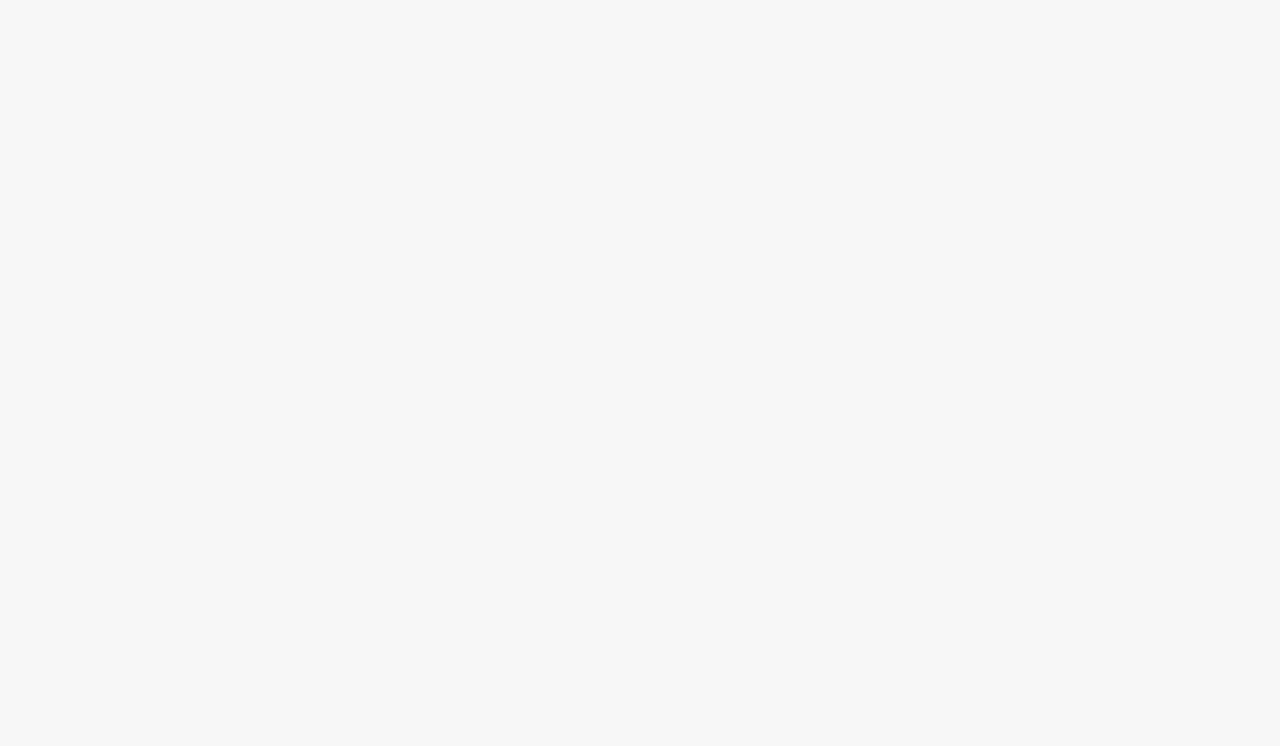
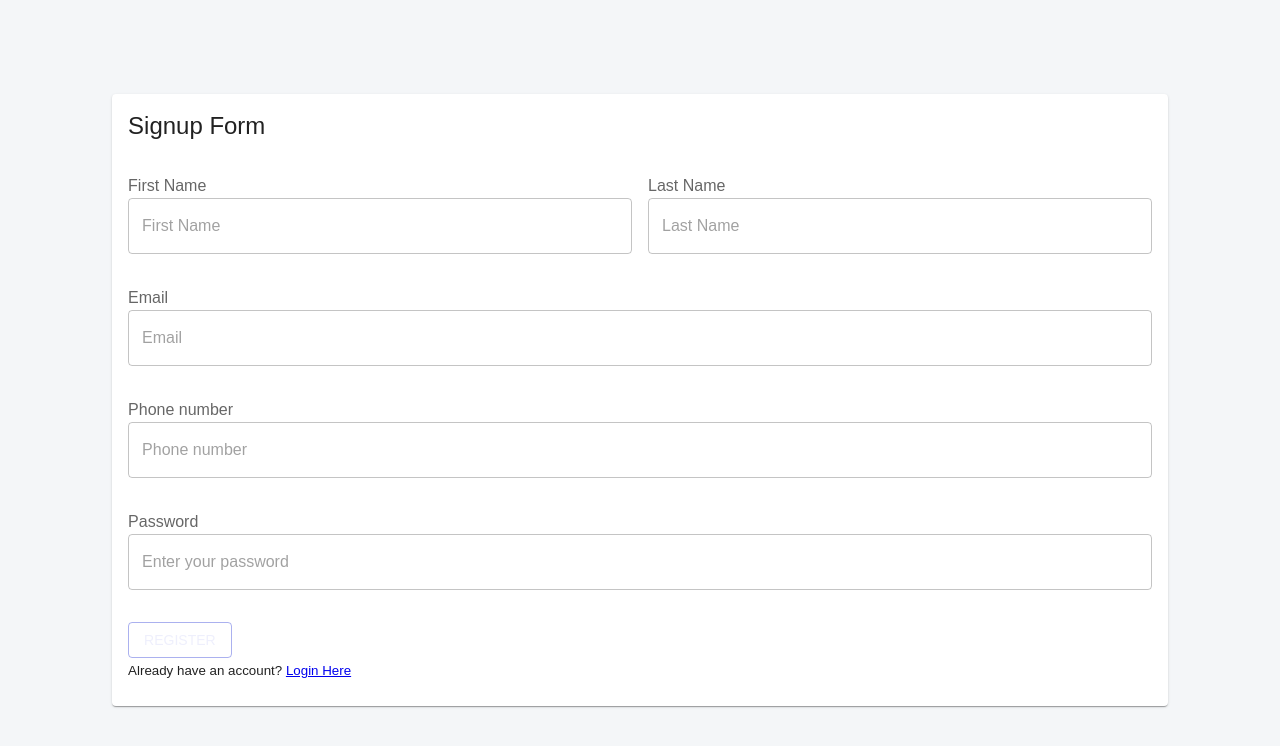
Before and after one commit to dylanson25/bedu-pf-fsd-frontend-2023, a React (Vite) app: page /register in a window 1280 px wide. Before the commit this address had no page. Shown: the top 746 px of the page. Built offline with nearby package versions, Linux system fonts and the light colour scheme.

Commit message:
feat: Creating login and register components

```diff
--- a/src/App.jsx
+++ b/src/App.jsx
@@ -1,5 +1,6 @@
 import { BrowserRouter as Router, Routes, Route } from "react-router-dom";
 import { Home, Login } from "./views";
+import Signup from "./views/Signup";
 
 function App() {
   return (
@@ -7,6 +8,7 @@ function App() {
       <Routes>
         <Route exact path="/" element={<Home />} />
         <Route path="/login" element={<Login />} />
+        <Route path="/register" element={<Signup />} />
       </Routes>
     </Router>
   );
--- a/src/main.jsx
+++ b/src/main.jsx
@@ -5,7 +5,7 @@ import { Provider } from "react-redux";
 import store from "./redux/store";
 
 import CssBaseline from "@mui/material/CssBaseline";
-import { ThemeProvider, StyledEngineProvider } from "@mui/material";
+import { ThemeProvider, StyledEngineProvider, Container } from "@mui/material";
 import theme from "./utils/theme/ThemeConfig";
 import "./assets/styles/index.css";
 
@@ -15,7 +15,9 @@ ReactDOM.createRoot(document.getElementById("root")).render(
       <ThemeProvider theme={theme("light")}>
         <StyledEngineProvider injectFirst>
           <CssBaseline />
-          <App />
+          <Container maxWidth="lg">
+            <App />
+          </Container>
         </StyledEngineProvider>
       </ThemeProvider>
     </Provider>
--- a/src/redux/userSlice.js
+++ b/src/redux/userSlice.js
@@ -14,7 +14,7 @@ export const loginUser = createAsyncThunk(
       `${process.env.API_END_POINT}login`,
       userCredentials
     );
-    const response = await request.data.jwt;
+    const response = await request.data;
     localStorage.setItem("user", JSON.stringify(response));
     return response;
   }
--- a/src/views/Home.jsx
+++ b/src/views/Home.jsx
@@ -25,8 +25,9 @@ const Home = () => {
       <div className="home-view">
         {user ? (
           <>
-            <h4>Hola pendiente</h4>
-            <h5>Tu token es {user}</h5>
+            <h4>Hola {user.fullName}</h4>
+            <h4>con email {user.email}</h4>
+            <h5>Tu token es {user.jwt}</h5>
             <button onClick={handleLogout}>LOGOUT</button>
           </>
         ) : (
--- a/src/views/Login.jsx
+++ b/src/views/Login.jsx
@@ -1,21 +1,42 @@
-import { useState } from "react";
+import { useEffect, useState } from "react";
 import { useDispatch, useSelector } from "react-redux";
 import { loginUser } from "../redux/userSlice";
-import { useNavigate } from "react-router-dom";
+import { useNavigate, useSearchParams } from "react-router-dom";
+import {
+  FormLabel,
+  TextField,
+  Button,
+  Card,
+  CardContent,
+  CardHeader,
+  Grid,
+  Alert,
+  AlertTitle,
+  Collapse,
+  IconButton,
+} from "@mui/material";
+import { Link } from "react-router-dom";
+import CloseIcon from "@mui/icons-material/Close";
 
 const Login = () => {
   //States
   const [email, setEmail] = useState("");
   const [password, setPassword] = useState("");
+  const [success, setSuccess] = useState(false);
+  const [toggleErrorMessage, setToggleErrorMessage] = useState(true);
 
   //Redux states
   const { loading, error } = useSelector((state) => state.user);
 
   const dispatch = useDispatch();
   const navigate = useNavigate();
+  // eslint-disable-next-line no-unused-vars
+  const [searchParams, setSearchParams] = useSearchParams();
 
   const handleLogin = (e) => {
     e.preventDefault();
+
+    setToggleErrorMessage(true);
 
     let userCredentials = {
       email,
@@ -31,28 +52,117 @@ const Login = () => {
     });
   };
 
+  useEffect(() => {
+    let timeout;
+    if (searchParams.get("registration") === "true") {
+      setSuccess(true);
+      timeout = setTimeout(() => {
+        setSuccess(false);
+        searchParams.delete("registration");
+        setSearchParams(searchParams);
+      }, 5000);
+      return () => {
+        clearTimeout(timeout);
+      };
+    }
+  }, []);
+
   return (
     <>
-      <form style={{ width: "100%", maxWidth: "400px" }} onSubmit={handleLogin}>
-        <label>Email</label>
-        <input
-          type="email"
-          required
-          value={email}
-          onChange={(e) => setEmail(e.target.value)}
-        ></input>
-        <br />
-        <label>Password</label>
-        <input
-          type="password"
-          required
-          value={password}
-          onChange={(e) => setPassword(e.target.value)}
-        ></input>
-        <br />
-        <button type="submit">{loading ? "...loading" : "LOGIN"}</button>
-        {error && <div style={{ backgroundColor: "red" }}>{error}</div>}
-      </form>
+      {error && (
+        <Collapse in={toggleErrorMessage}>
+          <Alert
+            action={
+              <IconButton
+                aria-label="close"
+                color="inherit"
+                size="small"
+                onClick={() => {setToggleErrorMessage(false)}}
+              >
+                <CloseIcon fontSize="inherit" />
+              </IconButton>
+            }
+            sx={{ mb: 2 }}
+            severity="error"
+          >
+            <AlertTitle>Error</AlertTitle>
+            {error}
+          </Alert>
+        </Collapse>
+      )}
+      <Collapse in={success}>
+        <Alert
+          action={
+            <IconButton
+              aria-label="close"
+              color="inherit"
+              size="small"
+              onClick={() => {
+                setSuccess(false);
+              }}
+            >
+              <CloseIcon fontSize="inherit" />
+            </IconButton>
+          }
+          sx={{ mb: 2 }}
+          severity="success"
+        >
+          <AlertTitle>Success</AlertTitle>User created successfully
+        </Alert>
+      </Collapse>
+      <Grid
+        container
+        spacing={0}
+        direction="column"
+        alignItems="center"
+        justifyContent="center"
+        justify="center"
+        style={{ minHeight: "100vh" }}
+      >
+        <Grid item xs={3}>
+          <Card>
+            <CardHeader title="Login Form" />
+            <CardContent>
+              <form autoComplete="off" onSubmit={handleLogin}>
+                <FormLabel>Email</FormLabel>
+                <TextField
+                  onChange={(e) => setEmail(e.target.value)}
+                  required
+                  variant="outlined"
+                  type="email"
+                  placeholder="Enter your email"
+                  sx={{ mb: 3 }}
+                  fullWidth
+                  value={email}
+                  inputProps={{
+                    maxLength: 50,
+                  }}
+                ></TextField>
+                <FormLabel>Password</FormLabel>
+                <TextField
+                  onChange={(e) => setPassword(e.target.value)}
+                  required
+                  variant="outlined"
+                  type="password"
+                  placeholder="Enter your password"
+                  sx={{ mb: 3 }}
+                  fullWidth
+                  value={password}
+                  inputProps={{
+                    maxLength: 60,
+                  }}
+                ></TextField>
+                <Button variant="outlined" type="submit">
+                  {loading ? "...loading" : "Login"}
+                </Button>
+              </form>
+              <small>
+                Need an account? <Link to="/register">Register here</Link>
+              </small>
+            </CardContent>
+          </Card>
+        </Grid>
+      </Grid>
     </>
   );
 };
--- /dev/null
+++ b/src/views/Signup.jsx
@@ -0,0 +1,231 @@
+import { useEffect, useState } from "react";
+import {
+  FormLabel,
+  TextField,
+  Button,
+  Card,
+  CardContent,
+  CardHeader,
+  Grid,
+  Alert,
+  AlertTitle,
+  Collapse,
+  IconButton,
+} from "@mui/material";
+import { Link, useNavigate } from "react-router-dom";
+import Api from "../utils/Api";
+import CloseIcon from "@mui/icons-material/Close";
+
+const Signup = () => {
+  //States
+  const [firstName, setFirstName] = useState("");
+  const [lastName, setLastName] = useState("");
+  const [email, setEmail] = useState("");
+  const [phoneNumber, setPhoneNumber] = useState("");
+  const [password, setPassword] = useState("");
+  const [error, setError] = useState(false);
+  const [errorMessage, setErrorMessage] = useState("");
+
+  const limitChar = 10;
+  let timeout;
+
+  const handleNumericChange = (e) => {
+    if (e.target.value.toString().length <= limitChar) {
+      setPhoneNumber(e.target.value);
+    }
+  };
+
+  const navigate = useNavigate();
+
+  const registerAPIRequest = async (user) => {
+    try {
+      const request = await Api.post(`${process.env.API_END_POINT}user`, user);
+      const response = await request.data;
+      return response;
+    } catch (e) {
+      if (e.data.status === "ERR_VALIDATION") {
+        setErrorMessage(
+          "The information presented is incorrect, please modify and try again"
+        );
+      } else {
+        setErrorMessage(
+          "This user already exists in the system. Please change email or phone number and try again"
+        );
+      }
+      setError(true);
+      timeout = setTimeout(() => {
+        setError(false);
+      }, 5000);
+      console.error(e);
+    }
+  };
+
+  const handleSignup = async (e) => {
+    e.preventDefault();
+
+    //Form validation
+
+    const userData = {
+      firstName,
+      lastName,
+      email,
+      phoneNumber,
+      password,
+    };
+
+    //Make request to backend
+    const status = await registerAPIRequest(userData);
+
+    // If it returns a user (something not null) then redirect
+    if (status) {
+      navigate("/login?registration=true");
+    }
+  };
+
+  useEffect(() => {
+    return () => {
+      clearTimeout(timeout);
+    };
+  }, [timeout]);
+
+  return (
+    <>
+      <Collapse in={error}>
+        <Alert
+          action={
+            <IconButton
+              aria-label="close"
+              color="inherit"
+              size="small"
+              onClick={() => {
+                setError(false);
+              }}
+            >
+              <CloseIcon fontSize="inherit" />
+            </IconButton>
+          }
+          sx={{ mb: 2 }}
+          severity="error"
+        >
+          <AlertTitle>Error</AlertTitle>
+          {errorMessage}
+        </Alert>
+      </Collapse>
+      <Grid
+        container
+        spacing={0}
+        direction="column"
+        alignItems="center"
+        justifyContent="center"
+        justify="center"
+        style={{ minHeight: "100vh" }}
+      >
+        <Grid item xs={3}>
+          <Card>
+            <CardHeader title="Signup Form" />
+            <CardContent>
+              <form onSubmit={handleSignup}>
+                <Grid
+                  container
+                  direction={"row"}
+                  spacing={2}
+                  sx={{ marginBottom: 4 }}
+                >
+                  <Grid item xs={12} sm={6}>
+                    <Grid item xs={12}>
+                      <FormLabel>First Name</FormLabel>
+                    </Grid>
+                    <Grid item xs={12}>
+                      <TextField
+                        type="text"
+                        variant="outlined"
+                        color="secondary"
+                        placeholder="First Name"
+                        onChange={(e) => setFirstName(e.target.value)}
+                        value={firstName}
+                        fullWidth
+                        required
+                        inputProps={{
+                          maxLength: 30,
+                        }}
+                      />
+                    </Grid>
+                  </Grid>
+                  <Grid item xs={12} sm={6}>
+                    <Grid item xs={12}>
+                      <FormLabel>Last Name</FormLabel>
+                    </Grid>
+                    <Grid item xs={12}>
+                      <TextField
+                        type="text"
+                        variant="outlined"
+                        color="secondary"
+                        placeholder="Last Name"
+                        onChange={(e) => setLastName(e.target.value)}
+                        value={lastName}
+                        fullWidth
+                        required
+                        inputProps={{
+                          maxLength: 30,
+                        }}
+                      />
+                    </Grid>
+                  </Grid>
+                </Grid>
+                <FormLabel>Email</FormLabel>
+                <TextField
+                  type="email"
+                  variant="outlined"
+                  color="secondary"
+                  placeholder="Email"
+                  onChange={(e) => setEmail(e.target.value)}
+                  value={email}
+                  fullWidth
+                  required
+                  sx={{ mb: 4 }}
+                  inputProps={{
+                    maxLength: 50,
+                  }}
+                ></TextField>
+                <FormLabel>Phone number</FormLabel>
+                <TextField
+                  type="number"
+                  variant="outlined"
+                  color="secondary"
+                  placeholder="Phone number"
+                  onChange={(e) => handleNumericChange(e)}
+                  value={phoneNumber}
+                  fullWidth
+                  required
+                  sx={{ mb: 4 }}
+                />
+                <FormLabel>Password</FormLabel>
+                <TextField
+                  type="password"
+                  variant="outlined"
+                  color="secondary"
+                  placeholder="Enter your password"
+                  onChange={(e) => setPassword(e.target.value)}
+                  value={password}
+                  fullWidth
+                  required
+                  sx={{ mb: 4 }}
+                  inputProps={{
+                    maxLength: 60,
+                  }}
+                ></TextField>
+                <Button variant="outlined" color="secondary" type="submit">
+                  Register
+                </Button>
+              </form>
+              <small>
+                Already have an account? <Link to="/login">Login Here</Link>
+              </small>
+            </CardContent>
+          </Card>
+        </Grid>
+      </Grid>
+    </>
+  );
+};
+export default Signup;
```
Also changed, not shown: 1 other file (tests, documents, lock files or other folders).
